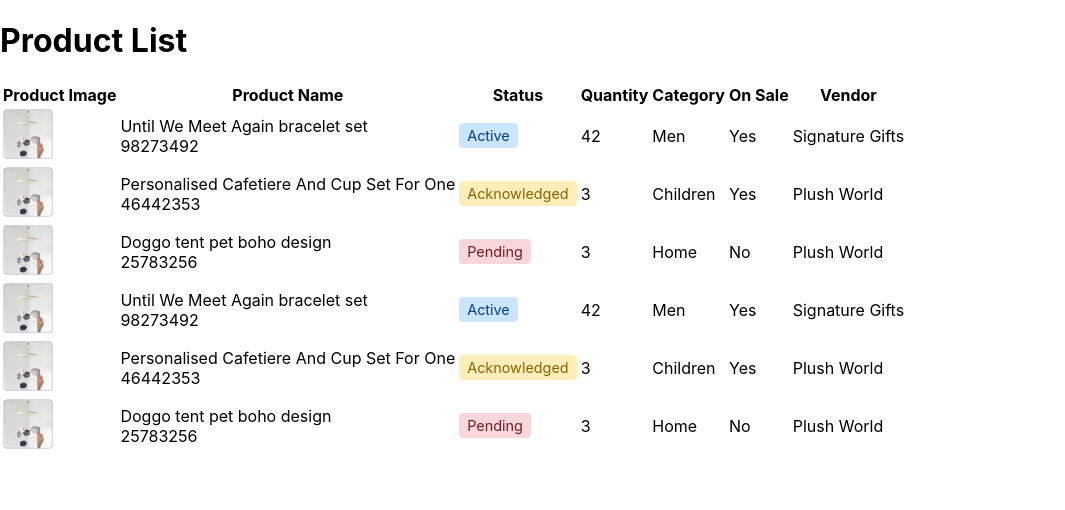
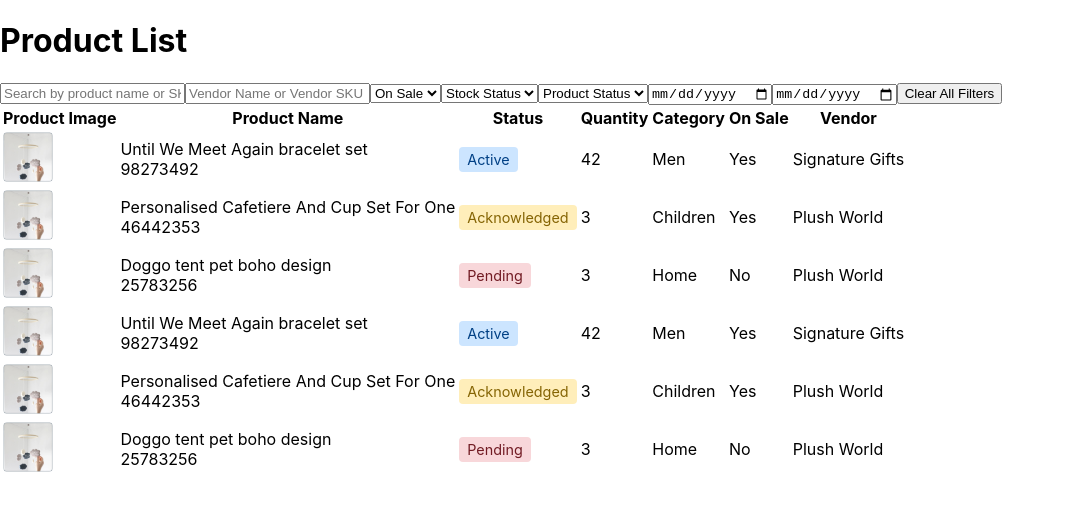
Before and after one commit to smas0900/product_search, a React (Create React App) app: page / in a window 1280 px wide. Shown: the top 510 px of the page, without its empty margins (0-1065 px from the left). Built offline with nearby package versions, Linux system fonts and the light colour scheme; data requests are answered from the project's data file.

Commit message:
add serach product

```diff
--- a/src/components/ProductList.jsx
+++ b/src/components/ProductList.jsx
@@ -1,27 +1,157 @@
-// ProductList.js
-import React, { useEffect, useState } from 'react';
-import './ProductList.css';
+import React, { useEffect, useState } from "react";
+import "./ProductList.css";
+
+function SearchBar({ filters, onFiltersChange }) {
+  const handleFilterChange = (key, value) => {
+    onFiltersChange({ ...filters, [key]: value });
+  };
+
+  return (
+    <form className="mb-3">
+      <input
+        type="text"
+        className="form-control mb-2"
+        placeholder="Search by product name or SKU"
+        value={filters.productName}
+        onChange={(e) => handleFilterChange("productName", e.target.value)}
+      />
+      <input
+        type="text"
+        className="form-control mb-2"
+        placeholder="Vendor Name or Vendor SKU"
+        value={filters.vendor}
+        onChange={(e) => handleFilterChange("vendor", e.target.value)}
+      />
+      <select
+        className="form-control mb-2"
+        value={filters.onSale}
+        onChange={(e) => handleFilterChange("onSale", e.target.value)}
+      >
+        <option value="">On Sale</option>
+        <option value="Yes">Yes</option>
+        <option value="No">No</option>
+      </select>
+      <select
+        className="form-control mb-2"
+        value={filters.stockStatus}
+        onChange={(e) => handleFilterChange("stockStatus", e.target.value)}
+      >
+        <option value="">Stock Status</option>
+        <option value="In Stock">In Stock</option>
+        <option value="Out of Stock">Out of Stock</option>
+      </select>
+      <select
+        className="form-control mb-2"
+        value={filters.productStatus}
+        onChange={(e) => handleFilterChange("productStatus", e.target.value)}
+      >
+        <option value="">Product Status</option>
+        <option value="Active">Active</option>
+        <option value="Acknowledged">Acknowledged</option>
+        <option value="Pending">Pending</option>
+      </select>
+      <input
+        type="date"
+        className="form-control mb-2"
+        value={filters.startDate}
+        onChange={(e) => handleFilterChange("startDate", e.target.value)}
+      />
+      <input
+        type="date"
+        className="form-control mb-2"
+        value={filters.endDate}
+        onChange={(e) => handleFilterChange("endDate", e.target.value)}
+      />
+      <button
+        type="button"
+        className="btn btn-primary mt-2"
+        onClick={() =>
+          onFiltersChange({
+            productName: "",
+            vendor: "",
+            onSale: "",
+            stockStatus: "",
+            productStatus: "",
+            startDate: "",
+            endDate: "",
+          })
+        }
+      >
+        Clear All Filters
+      </button>
+    </form>
+  );
+}
+
 const ProductList = () => {
   const [products, setProducts] = useState([]);
+  const [filters, setFilters] = useState({
+    productName: "",
+    vendor: "",
+    onSale: "",
+    stockStatus: "",
+    productStatus: "",
+    startDate: "",
+    endDate: "",
+  });
 
-  // Fetch products from API
   useEffect(() => {
     const fetchProducts = async () => {
       try {
-        const response = await fetch('http://localhost:5000/products'); // Replace with your API URL
+        const response = await fetch("http://localhost:5000/products");
         const data = await response.json();
         setProducts(data);
       } catch (error) {
-        console.error('Error fetching products:', error);
+        console.error("Error fetching products:", error);
       }
     };
 
     fetchProducts();
   }, []);
 
+  const filteredProducts = products.filter((product) => {
+    // Apply all filter conditions individually
+    if (
+      filters.productName &&
+      !product.name.toLowerCase().includes(filters.productName.toLowerCase())
+    ) {
+      return false;
+    }
+    if (
+      filters.vendor &&
+      !product.vendor.toLowerCase().includes(filters.vendor.toLowerCase())
+    ) {
+      return false;
+    }
+    if (
+      filters.onSale &&
+      (filters.onSale === "Yes" ? !product.onSale : product.onSale)
+    ) {
+      return false;
+    }
+    if (filters.stockStatus && product.stockStatus !== filters.stockStatus) {
+      return false;
+    }
+    if (filters.productStatus && product.status !== filters.productStatus) {
+      return false;
+    }
+    if (
+      filters.startDate &&
+      new Date(product.date) < new Date(filters.startDate)
+    ) {
+      return false;
+    }
+    if (filters.endDate && new Date(product.date) > new Date(filters.endDate)) {
+      return false;
+    }
+    return true; // Product passes all filters
+  });
+
   return (
     <div className="container mt-5">
       <h1>Product List</h1>
+      <SearchBar filters={filters} onFiltersChange={setFilters} />
+
       <table className="table table-bordered table-striped">
         <thead>
           <tr>
@@ -35,12 +165,19 @@ const ProductList = () => {
           </tr>
         </thead>
         <tbody>
-          {products.map((product) => (
+          {filteredProducts.map((product) => (
             <tr key={product.sku}>
               <td>
-                <img src={product.image} alt={product.sku} style={{ width: '50px' }} />
+                <img
+                  src={product.image}
+                  alt={product.sku}
+                  style={{ width: "50px" }}
+                />
               </td>
-              <td>{product.name}<div className='as'>{product.sku}</div></td>
+              <td>
+                {product.name}
+                <div className="sku">{product.sku}</div>
+              </td>
               <td>
                 <span className={`status ${product.status.toLowerCase()}`}>
                   {product.status}
@@ -48,7 +185,7 @@ const ProductList = () => {
               </td>
               <td>{product.qty}</td>
               <td>{product.category}</td>
-              <td>{product.onSale ? 'Yes' : 'No'}</td>
+              <td>{product.onSale ? "Yes" : "No"}</td>
               <td>{product.vendor}</td>
             </tr>
           ))}
```
